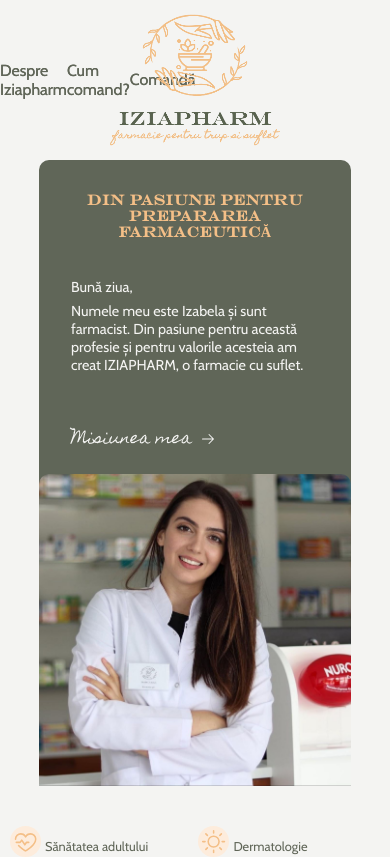
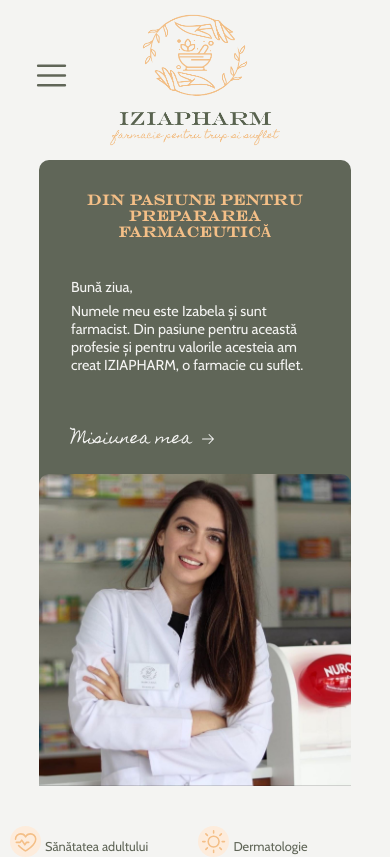
Before and after one commit to daianamuf/iziapharm.ro, a React (Vite) app: page / in a window 390 px wide. Shown: the top 857 px of the page. Built offline with nearby package versions, Linux system fonts and the light colour scheme.

Commit message:
add changed nav

```diff
--- a/package.json
+++ b/package.json
@@ -15,6 +15,7 @@
     "@sanity/image-url": "^1.0.2",
     "classnames": "^2.5.1",
     "leaflet": "^1.9.4",
+    "prop-types": "^15.8.1",
     "react": "^18.2.0",
     "react-dom": "^18.2.0",
     "react-leaflet": "^4.2.1",
--- a/src/AppLayout.jsx
+++ b/src/AppLayout.jsx
@@ -1,3 +1,4 @@
+import { useState } from "react";
 import { Outlet, useNavigation } from "react-router-dom";
 import Nav from "./components/Nav";
 import Loader from "./components/Loader";
@@ -7,12 +8,22 @@
   const navigation = useNavigation();
   const isLoading = navigation.state === "loading";
 
+  const [menuOpen, setMenuOpen] = useState(false);
+
+  const toggleMenu = () => {
+    setMenuOpen(!menuOpen);
+  };
+
   return (
     <div className="wrapper">
-      <Nav />
+      <Nav
+        menuOpen={menuOpen}
+        setMenuOpen={setMenuOpen}
+        toggleMenu={toggleMenu}
+      />
       {isLoading && <Loader />}
 
-      <div>
+      <div className={menuOpen ? "content blur" : "content"}>
         <main>
           <Outlet />
         </main>
--- a/src/components/Nav.jsx
+++ b/src/components/Nav.jsx
@@ -1,10 +1,11 @@
-import { List } from "@phosphor-icons/react";
+import { Leaf, List, X } from "@phosphor-icons/react";
 import { useEffect, useState } from "react";
+import PropTypes from "prop-types";
 import { Link } from "react-router-dom";
 
-function Nav() {
+function Nav({ menuOpen, setMenuOpen, toggleMenu }) {
   const [isScrolling, setIsScrolling] = useState(false);
-  const [menuOpen, setMenuOpen] = useState(false);
+  const [media, setMedia] = useState(window.innerWidth <= 1040);
 
   useEffect(() => {
     const handleScroll = () => {
@@ -16,17 +17,106 @@
       setIsScrolling(scrollPosition > scrollTreshold);
     };
 
+    const handleResize = () => {
+      setMedia(window.innerWidth <= 1024);
+    };
+
     window.addEventListener("scroll", handleScroll);
+    window.addEventListener("resize", handleResize);
 
-    return () => window.removeEventListener("scroll", handleScroll);
+    return () => {
+      window.removeEventListener("scroll", handleScroll);
+      window.removeEventListener("resize", handleResize);
+    };
   }, []);
 
+  if (media)
+    return (
+      <nav className={`nav ${isScrolling ? "nav-scrolling" : ""}`}>
+        <button className="nav__menu--btn" onClick={() => toggleMenu()}>
+          <List />
+        </button>
+        <Link
+          to={"/"}
+          className={`nav__logo ${isScrolling ? "nav__logo--scrolling" : ""}`}
+        >
+          <img
+            src="/assets/logo/logo2_transparent.png"
+            className={`nav__logo--img ${isScrolling ? "hidden" : ""}`}
+          />
+          <img
+            src="/assets/logo/logo3-green-transparent.png"
+            className={`nav__logo--img ${!isScrolling ? "hidden" : ""}`}
+          />
+        </Link>
+
+        <div className={`nav__sidebar ${menuOpen ? "nav__sidebar--open" : ""}`}>
+          <button
+            className="nav__sidebar--btn"
+            onClick={() => setMenuOpen(false)}
+          >
+            <X />
+          </button>
+          <Link
+            to={"/despre"}
+            className="nav__sidebar--link"
+            onClick={() => setMenuOpen(false)}
+          >
+            <Leaf className="nav__sidebar--icon" />
+            Despre Iziapharm
+          </Link>
+          <Link
+            className="nav__sidebar--link"
+            onClick={() => setMenuOpen(false)}
+          >
+            <Leaf className="nav__sidebar--icon" />
+            Cum comand?
+          </Link>
+          <Link
+            className="nav__sidebar--link"
+            onClick={() => setMenuOpen(false)}
+          >
+            <Leaf className="nav__sidebar--icon" />
+            Comandă
+          </Link>
+          <Link
+            to={"/produse"}
+            className="nav__sidebar--link"
+            onClick={() => setMenuOpen(false)}
+          >
+            <Leaf className="nav__sidebar--icon" />
+            Produse
+          </Link>
+          <Link
+            to={"/review"}
+            className="nav__sidebar--link"
+            onClick={() => setMenuOpen(false)}
+          >
+            <Leaf className="nav__sidebar--icon" />
+            Lasă un review
+          </Link>
+          <Link
+            to={"/blog"}
+            className="nav__sidebar--link"
+            onClick={() => setMenuOpen(false)}
+          >
+            <Leaf className="nav__sidebar--icon" />
+            Blog
+          </Link>
+          <Link
+            to={"/contact"}
+            className="nav__sidebar--link "
+            onClick={() => setMenuOpen(false)}
+          >
+            <Leaf className="nav__sidebar--icon" />
+            Contact
+          </Link>
+        </div>
+      </nav>
+    );
+
   return (
-    <nav
-      className={`nav ${isScrolling ? "nav-scrolling" : ""} ${
-        menuOpen ? "nav--active" : ""
-      }`}
-    >
+    <nav className={`nav ${isScrolling ? "nav-scrolling" : ""}`}>
       <div className="nav__order">
         <Link
           to={"/despre"}
@@ -41,9 +131,10 @@
           Comandă
         </Link>
       </div>
+
       <Link
         to={"/"}
-        className={`nav__logo ${isScrolling ? "nav__logo-fixed" : ""}`}
+        className={`nav__logo ${isScrolling ? "nav__logo--scrolling" : ""}`}
       >
         <img
           src="/assets/logo/logo2_transparent.png"
@@ -54,6 +145,7 @@
           className={`nav__logo--img ${!isScrolling ? "hidden" : ""}`}
         />
       </Link>
+
       <div className="nav__other">
         <Link
           to={"/produse"}
@@ -80,13 +172,13 @@
           Contact
         </Link>
       </div>
-      {isScrolling && (
-        <button className="nav__toggle" onClick={() => setMenuOpen(!menuOpen)}>
-          <List />
-        </button>
-      )}
     </nav>
   );
 }
+Nav.propTypes = {
+  menuOpen: PropTypes.bool.isRequired,
+  setMenuOpen: PropTypes.func.isRequired,
+  toggleMenu: PropTypes.func.isRequired,
+};
 
 export default Nav;
--- a/src/css/_nav.scss
+++ b/src/css/_nav.scss
@@ -7,7 +7,7 @@
   display: grid;
   grid-template-columns: 1fr 28rem 1fr;
 
-  &-fixed {
+  &-scrolling {
     height: 11rem;
     grid-template-columns: 1fr 12rem 1fr;
     background: $white-smoke;
@@ -20,7 +20,7 @@
     grid-column: 2/3;
     justify-self: center;
 
-    &-fixed {
+    &--scrolling {
       width: 12rem;
       height: 11rem;
 
@@ -69,3 +69,75 @@
     text-decoration: none;
   }
 }
+
+@media (max-width: 65em) {
+  .nav {
+    display: flex;
+  }
+
+  .nav__menu--btn {
+    border: none;
+    background: transparent;
+    padding-left: 4rem;
+    font-size: $h1;
+    color: $green;
+    cursor: pointer;
+  }
+
+  .nav__sidebar {
+    display: none;
+    position: fixed;
+    top: 0;
+    left: 0;
+    width: 40%;
+    height: 100%;
+    background: $white-smoke;
+    transform: translateX(-100%);
+    z-index: 20;
+    // animation: navMenuClose;
+    // animation-duration: 0.3s;
+
+    &--open {
+      display: flex;
+      transform: translateX(0);
+      animation: navMenuOpen;
+      animation-duration: 0.3s;
+      flex-direction: column;
+      gap: 3rem;
+    }
+
+    &--btn {
+      display: inline;
+      width: 20%;
+      background: transparent;
+      border: none;
+      align-self: end;
+      padding-top: 1rem;
+      font-size: $h1;
+      color: $gold;
+      cursor: pointer;
+    }
+
+    &--link {
+      padding-left: 2rem;
+      font-family: "Cabin";
+      font-size: $h4;
+      text-decoration: none;
+      color: $green;
+      display: flex;
+      align-items: center;
+      gap: 0.4rem;
+
+      &:hover {
+        .nav__sidebar--icon {
+          font-size: $h3;
+        }
+      }
+    }
+
+    &--icon {
+      color: $gold;
+      transition: all 0.3s;
+    }
+  }
+}
--- a/src/css/index.css
+++ b/src/css/index.css
@@ -32,6 +32,26 @@
   to {
     transform: translateX(0);
     opacity: 1;
+  }
+}
+@keyframes navMenuOpen {
+  from {
+    transform: translateX(-100%);
+    opacity: 0;
+  }
+  to {
+    transform: translateX(0);
+    opacity: 1;
+  }
+}
+@keyframes navMenuClose {
+  from {
+    transform: translateX(0);
+    opacity: 1;
+  }
+  to {
+    transform: translateX(-100%);
+    opacity: 0;
   }
 }
 @keyframes slideInFromRight {
@@ -118,7 +138,7 @@
   display: grid;
   grid-template-columns: 1fr 28rem 1fr;
 }
-.nav-fixed {
+.nav-scrolling {
   height: 11rem;
   grid-template-columns: 1fr 12rem 1fr;
   background: #f4f4f2;
@@ -130,12 +150,12 @@
   grid-column: 2/3;
   justify-self: center;
 }
-.nav__logo-fixed {
+.nav__logo--scrolling {
   width: 12rem;
   height: 11rem;
 }
 @media (max-width: 49em) {
-  .nav__logo-fixed {
+  .nav__logo--scrolling {
     width: 20rem;
   }
 }
@@ -172,6 +192,66 @@
   text-decoration: none;
 }
 
+@media (max-width: 65em) {
+  .nav {
+    display: flex;
+  }
+  .nav__menu--btn {
+    border: none;
+    background: transparent;
+    padding-left: 4rem;
+    font-size: 4.8828rem;
+    color: #606658;
+    cursor: pointer;
+  }
+  .nav__sidebar {
+    display: none;
+    position: fixed;
+    top: 0;
+    left: 0;
+    width: 40%;
+    height: 100%;
+    background: #f4f4f2;
+    transform: translateX(-100%);
+    z-index: 20;
+  }
+  .nav__sidebar--open {
+    display: flex;
+    transform: translateX(0);
+    animation: navMenuOpen;
+    animation-duration: 0.3s;
+    flex-direction: column;
+    gap: 3rem;
+  }
+  .nav__sidebar--btn {
+    display: inline;
+    width: 20%;
+    background: transparent;
+    border: none;
+    align-self: end;
+    padding-top: 1rem;
+    font-size: 4.8828rem;
+    color: #f4bf87;
+    cursor: pointer;
+  }
+  .nav__sidebar--link {
+    padding-left: 2rem;
+    font-family: "Cabin";
+    font-size: 2.5rem;
+    text-decoration: none;
+    color: #606658;
+    display: flex;
+    align-items: center;
+    gap: 0.4rem;
+  }
+  .nav__sidebar--link:hover .nav__sidebar--icon {
+    font-size: 3.125rem;
+  }
+  .nav__sidebar--icon {
+    color: #f4bf87;
+    transition: all 0.3s;
+  }
+}
 .hero {
   margin: 0 auto;
   margin-top: 20rem;
@@ -589,6 +669,29 @@
   min-height: 100dvh;
   font-size: 1.6rem;
   background: #f4f4f2;
+}
+
+.content {
+  transition: filter 0.5s ease;
+}
+.content::before {
+  content: "";
+  display: none;
+  position: fixed;
+  top: 0;
+  left: 0;
+  width: 100%;
+  height: 100%;
+  background: rgba(0, 0, 0, 0.5);
+  z-index: 10; /* Ensure this is below your sidebar's z-index */
+}
+
+.blur {
+  filter: blur(4px);
+  pointer-events: none;
+}
+.blur:before {
+  display: block;
 }
 
 .wrapper {
--- a/src/css/index.scss
+++ b/src/css/index.scss
@@ -35,6 +35,31 @@
   // @media (min-width: 48em) {
   //   min-height: 100%;
   // }
+}
+
+.content {
+  transition: filter 0.5s ease;
+
+  &::before {
+    content: "";
+    display: none;
+    position: fixed;
+    top: 0;
+    left: 0;
+    width: 100%;
+    height: 100%;
+    background: rgba(0, 0, 0, 0.5);
+    z-index: 10; /* Ensure this is below your sidebar's z-index */
+  }
+}
+
+.blur {
+  filter: blur(4px);
+  pointer-events: none;
+
+  &:before {
+    display: block;
+  }
 }
 
 .wrapper {
--- a/src/pages/Homepage.jsx
+++ b/src/pages/Homepage.jsx
@@ -1,8 +1,6 @@
 import { useNavigation } from "react-router-dom";
 import Hero from "../components/Hero";
 import Loader from "../components/Loader";
-
-import Nav from "../components/Nav";
 import Categories from "../components/Categories";
 
 function Homepage() {
@@ -11,7 +9,6 @@
   return (
     <div>
       {isLoading && <Loader />}
-      <Nav />
       <Hero />
       <Categories />
     </div>
```
Also changed, not shown: src/css/_animations.scss (+22 -0 lines), 2 other files (tests, documents, lock files or other folders).
